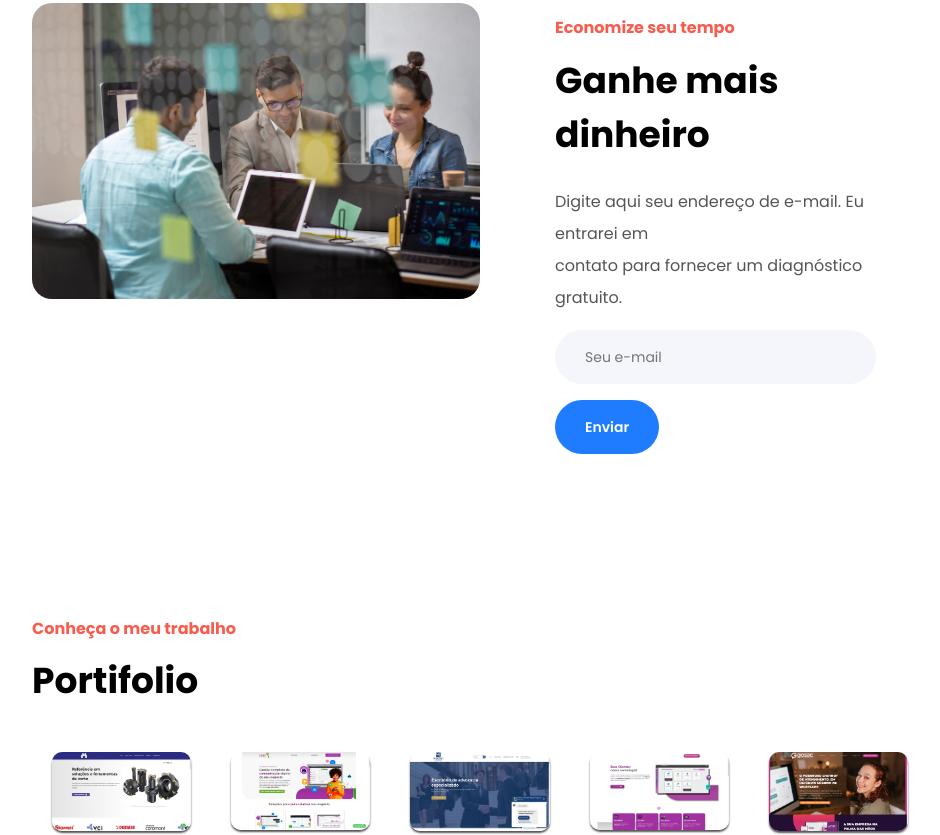
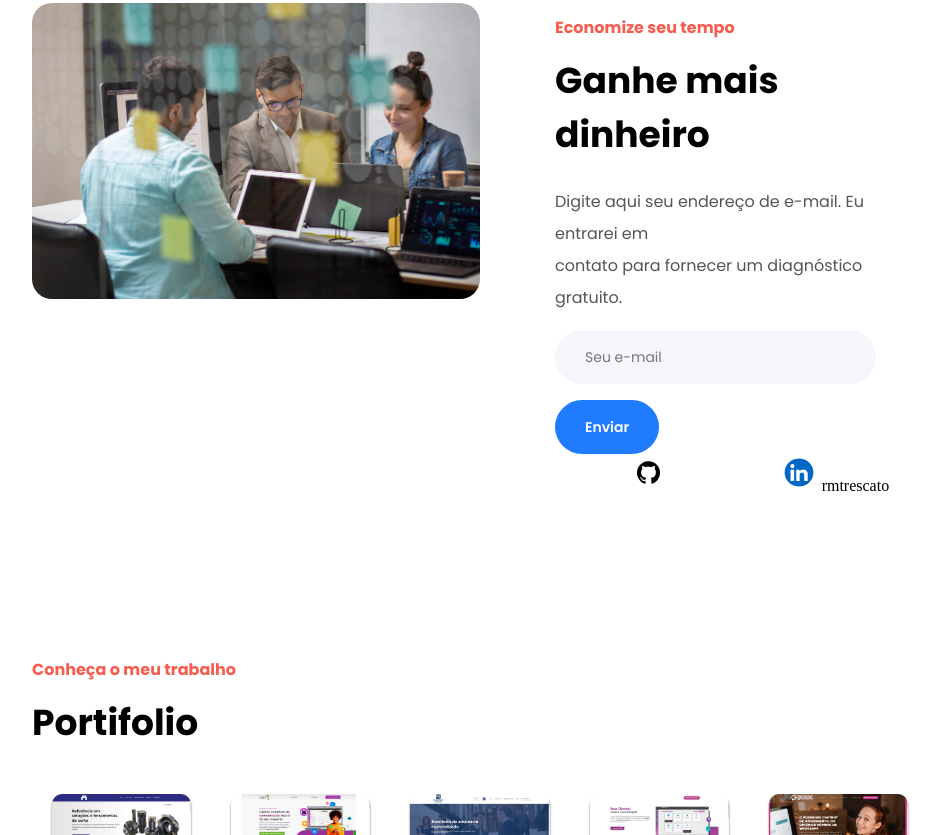
Before and after one commit to rmtrescato/portifolio, a plain HTML site: page index.html in a window 1280 px wide. Shown: the part 1111-1946 px from the top of the page, without its empty margins (160-1100 px from the left). Drawn offline with Linux system fonts and the light colour scheme; files whose address does not match are found by name.

Commit message:
inclusao de rede social

```diff
--- a/index.html
+++ b/index.html
@@ -31,7 +31,7 @@
       <div id="headerCta">
           <h1>
             Olá, meu nome <br>
-            é Rodrigo
+            é Rodrigo Trescato
           </h1>
           <p class="gray">
             Sou programador e gostaria de apresentar meu <br>
@@ -115,7 +115,16 @@
         <p><input type="email" placeholder="Seu e-mail" id="emailInput" name="contactEmail" required="required"></p>
         <button type="submit"> Enviar </button>
       </form>
-    </div>
+      <div class="container" id="logo-contato">
+        <div class="img-logo-ctt">
+        <img src="/img/logo/git.svg" alt=""><a href=""></a>
+        </div>
+        <div class="img-logo-ctt">
+        <img src="/img/logo/linked.webp" alt=""><a href="https://linkedin.com/in/rmtrescato"></a>
+        rmtrescato
+        </div>
+      </div>
+      </div>
   </div>
   <div class="container" id="portifolioTitle">
     <div>
--- a/style.css
+++ b/style.css
@@ -146,6 +146,14 @@ h1.black{
   border-radius: 20px;
 }
 
+.img-logo-ctt img {
+  width:20%;
+}
+
+.img-logo-ctt {
+  text-align: center;
+}
+
 #contactForm {
   margin-left: 75px;
   text-align: left;
```
Also changed, not shown: img/logo/git.svg (added), img/logo/linked.jpeg (added), img/logo/linked.png (added), img/logo/linked.webp (added).
